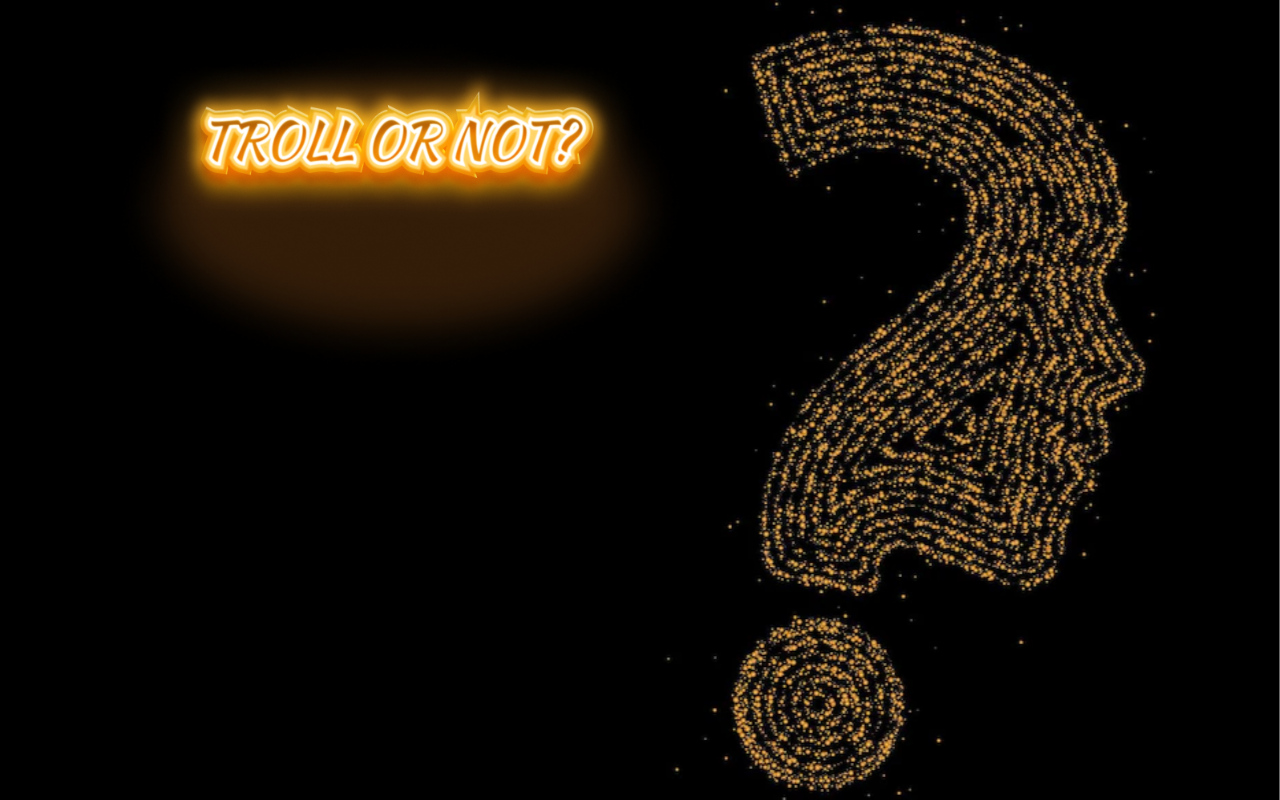
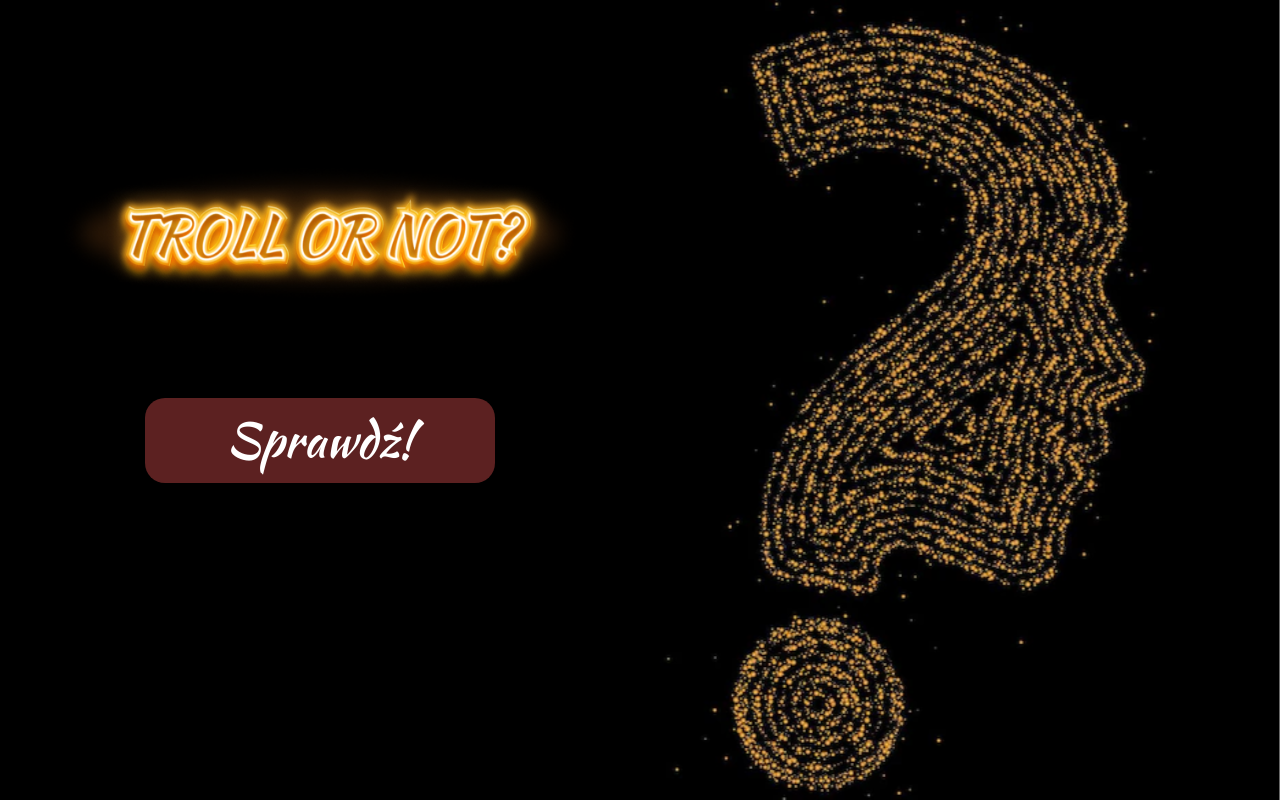
Before and after one commit to Coderscamp-2021-2022-Lukasz-Kamil/troll-or-not, a React (Create React App) app in the folder client/: page / in a window 1280 px wide. Built offline with nearby package versions, Linux system fonts and the light colour scheme.

Commit message:
Improve landing page

```diff
--- a/client/src/components/ui/title/Title.tsx
+++ b/client/src/components/ui/title/Title.tsx
@@ -1,8 +1,9 @@
 import styled from "styled-components";
 import title from "../../../assets/title.png";
 
-interface Title {
-    width: string;
+interface ITitle {
+    width?: string;
+    marginBottom?: string;
 };
 
 
@@ -10,8 +11,10 @@ export const TitleIco = styled.img.attrs({
     src: `${title}`,
 })``;
 
-export const TitlePic = styled(TitleIco)`
+
+export const TitlePic = styled(TitleIco)<ITitle>`
     width: ${({ width }) => (width ? width : 800)}px;
+    margin-bottom: ${({ marginBottom }) => (marginBottom ? marginBottom : 80)}px;
 `;
 
 
--- a/client/src/components/views/LandingPage/LandingPage.tsx
+++ b/client/src/components/views/LandingPage/LandingPage.tsx
@@ -1,16 +1,21 @@
 import React from "react";
 import styled from "styled-components";
 import Title from "../../ui/title/Title";
+import { Button } from "../../ui/Button/Button.style";
+import { FlexWrapper } from "../../wrapper/FlexCenter/FlexWrapper.style";
 
-const LandingWrapper = styled.div`
-color: white;
+const LandingWrapper = styled(FlexWrapper)`
+    width: 50vw;
+    height: 80vh;
 `;
+
 
 const LandingPage = () => {
     return (
-        // <LandingWrapper>
+        <LandingWrapper direction={"column"}>
             <Title />
-        // </LandingWrapper>
+            <Button>Sprawdź!</Button>
+        </LandingWrapper>
     )
 }
 
```
Also changed, not shown: client/src/assets/title.png.
